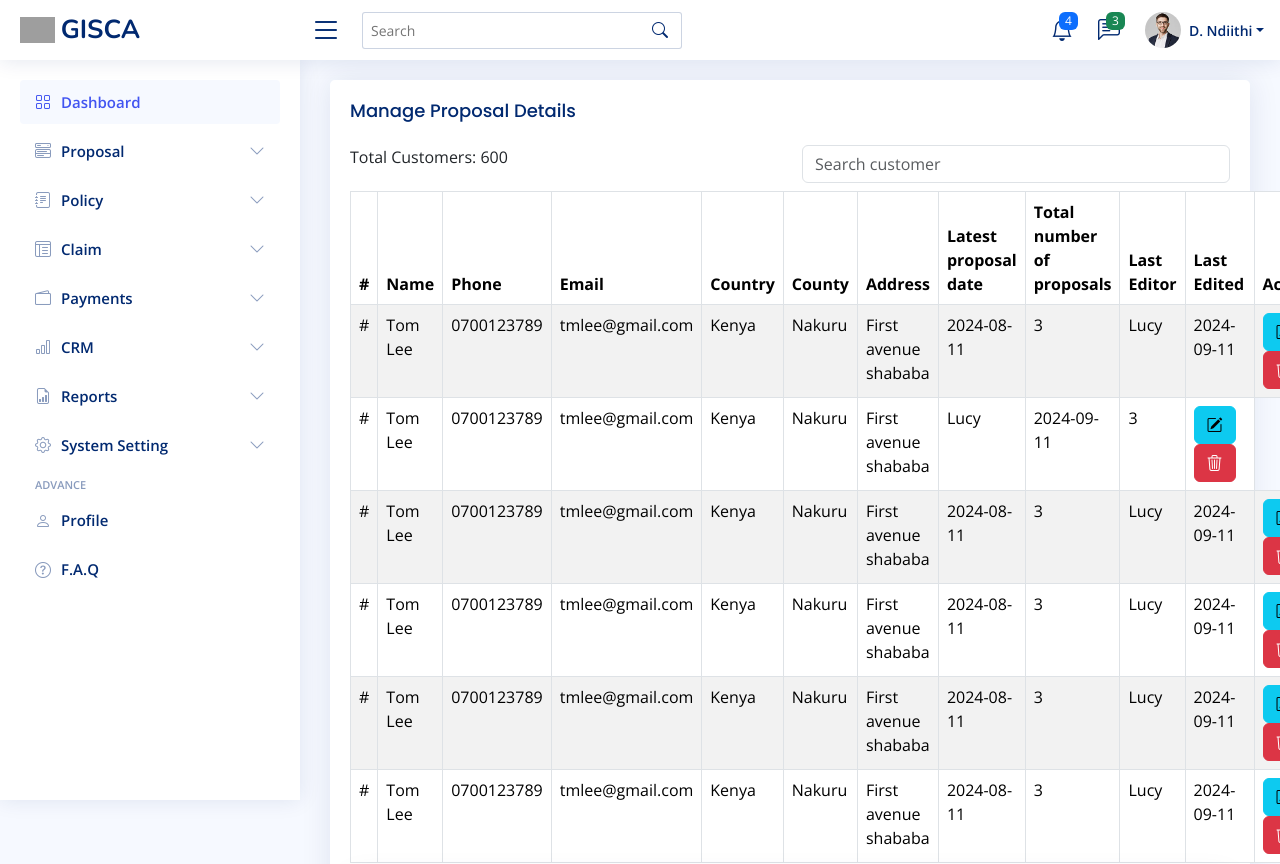
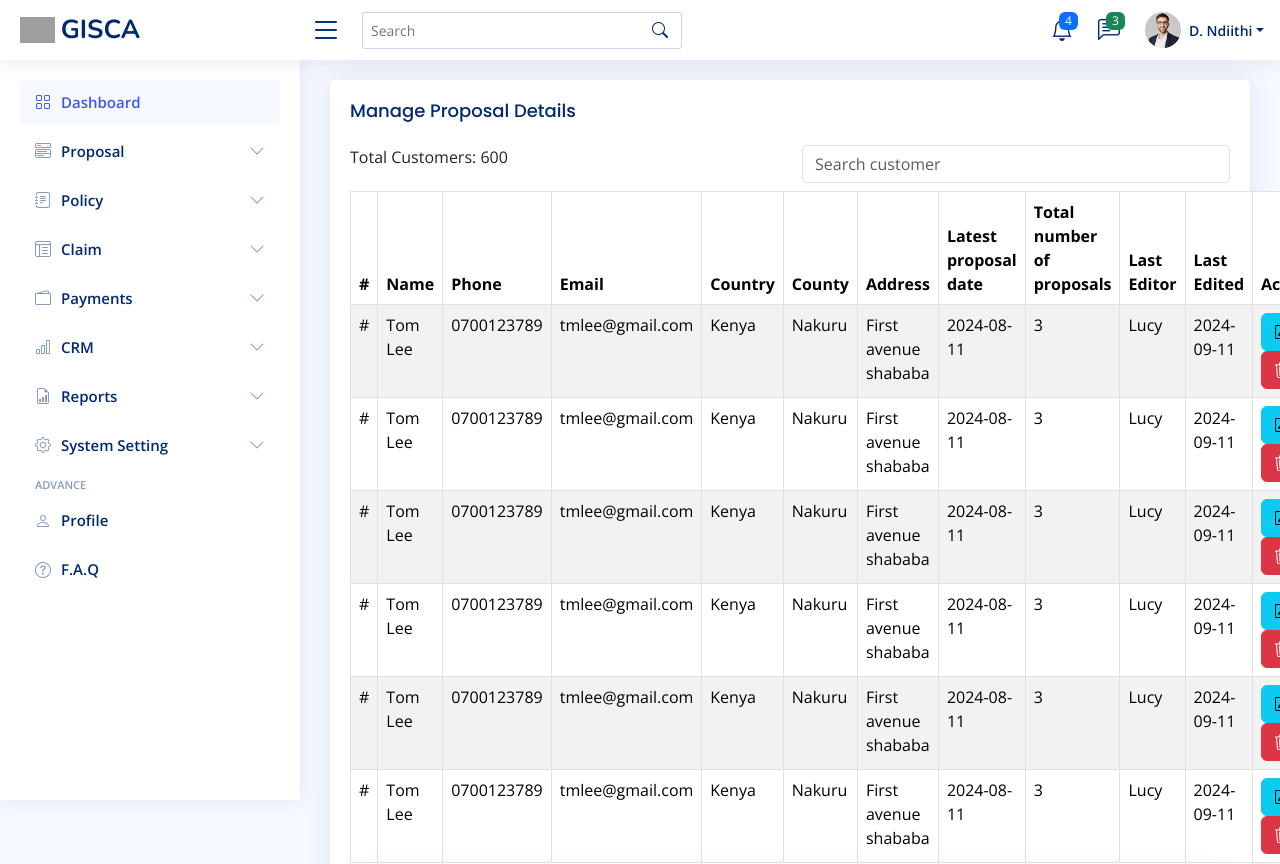
Before and after one commit to General-Insurance-Soft/tchalla, a Next.js app: page /page/proposal/manage in a window 1280 px wide. Shown: the top 864 px of the page. Built offline with nearby package versions, Linux system fonts and the light colour scheme; grey boxes are pictures that could not be loaded.

Commit message:
fix type

```diff
--- a/app/page/proposal/manage/page.js
+++ b/app/page/proposal/manage/page.js
@@ -60,9 +60,10 @@ export default function Page() {
                                 <td>Kenya</td>
                                 <td>Nakuru</td>
                                 <td>First avenue shababa</td>
+                                <td>2024-08-11</td>
+                                <td>3</td>
                                 <td>Lucy</td>
                                 <td>2024-09-11</td>
-                                <td>3</td>
                                 <td>
                                     <button type="button" style={{ marginRight: "10px" }} className="btn btn-info" ><i className="bi bi-pencil-square"></i></button>
                                     <button type="button" className="btn btn-danger"><i className="bi bi-trash3"></i></button>
```
